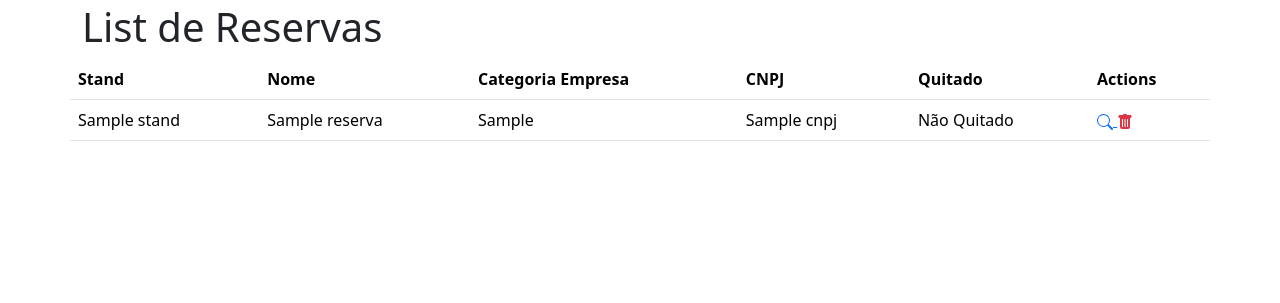
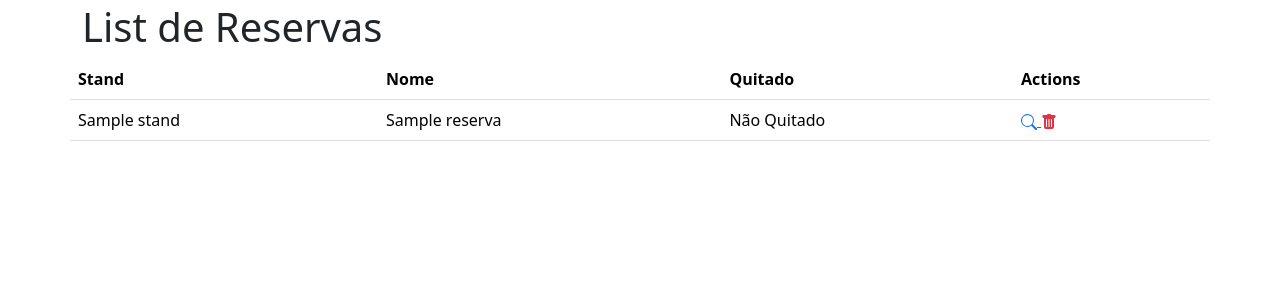
Before and after one commit to thiagomoraiis/reservas-finecap, a Django app: template reservas/templates/reservas/pages/index.html in a window 1280 px wide. Shown: the part 53-356 px from the top of the page. Run offline with Django 4.2, Linux system fonts and the light colour scheme; the template is opened without the code that fills it: most values are stand-ins (such as "Sample title", 1, 10 or a date in 2020); some libraries are stand-ins or nearby versions.

Commit message:
finalizado

```diff
--- a/reservas/templates/reservas/pages/index.html
+++ b/reservas/templates/reservas/pages/index.html
@@ -10,8 +10,6 @@
               <tr>
                 <th>Stand</th>
                 <th>Nome</th>
-                <th>Categoria Empresa</th>
-                <th>CNPJ</th>
                 <th>Quitado</th>
                 <th>Actions</th>
               </tr>
@@ -25,10 +23,6 @@
                 <td>
                   {{ i.nome_empresa }}
                 </td>
-                <td>
-                  {{ i.categoria_empresa }}
-                </td>
-                <td>{{ i.cnpj }}</td>
                 <td>{% if i.quitado == True %} Quitado {% else %} Não Quitado {% endif %}</td>
                 <td>
                   <a href="{% url 'detail-reserva' i.id %}" class="text-primary">
```
